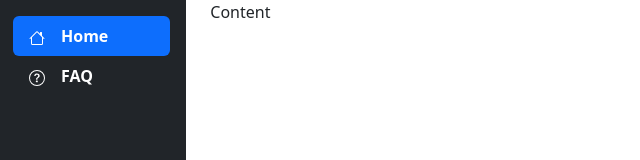
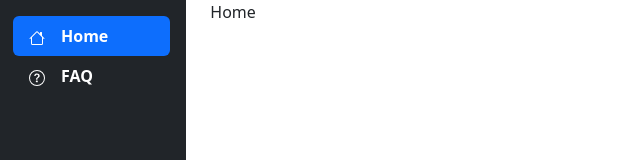
Before and after one commit to David6811/ReactTutorial, a React (Create React App) app: page / in a window 1280 px wide. Shown: the top 160 px of the page, without its empty margins (0-640 px from the left). Built offline with nearby package versions, Linux system fonts and the light colour scheme; what parse would draw is missing.

Commit message:
switch the embeding page according the useState

```diff
--- a/src/App.js
+++ b/src/App.js
@@ -2,9 +2,15 @@
 import Container from 'react-bootstrap/Container';
 import Row from 'react-bootstrap/Row';
 import Col from 'react-bootstrap/Col';
-import  Navbar  from './components/Navbar';
+import Navbar from './components/Navbar';
+import Home from './components/Home';
+import FAQ from './components/FAQ';
+import { useState } from "react";
+
 
 function App() {
+  const [childValue, setChildValue] = useState('Home');
+
 
   return (
     <div>
@@ -14,7 +20,8 @@ function App() {
             <Navbar />
           </Col>
           <Col lg="9" xl="10" xxl="10" >
-            Content
+            {childValue === 'Home' && <Home />}
+            {childValue === 'FAQ' && <FAQ />}
           </Col>
         </Row>
       </Container>
```
Lines whose indentation alone changed are shown as unchanged.
